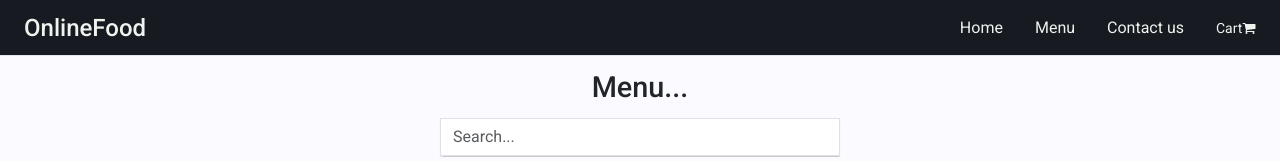
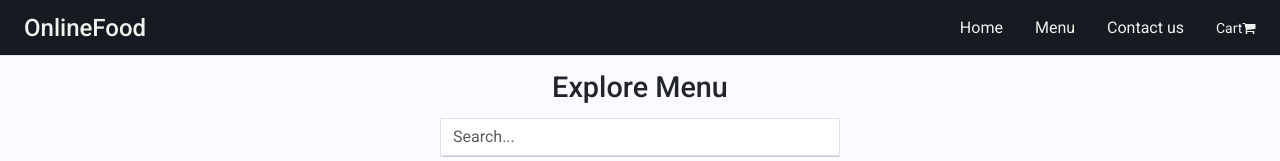
Before and after one commit to JayeshR14/OnlineFood, an Angular app: page /menu in a window 1280 px wide. Shown: the top 161 px of the page. Built offline with nearby package versions, Linux system fonts and the light colour scheme.

Commit message:
new menu added

```diff
--- a/src/app/foods/foods.component.html
+++ b/src/app/foods/foods.component.html
@@ -1,6 +1,6 @@
 <div class="menu">
 <div class="d-flex z-0 justify-content-center">
-  <h1>Menu...</h1>
+  <h1>Explore Menu</h1>
 </div>
 <div class="d-flex ml-3 mb-3 justify-content-center">
   <input type="text" class="form-control" [(ngModel)]='listfilter' placeholder="Search...">
```
